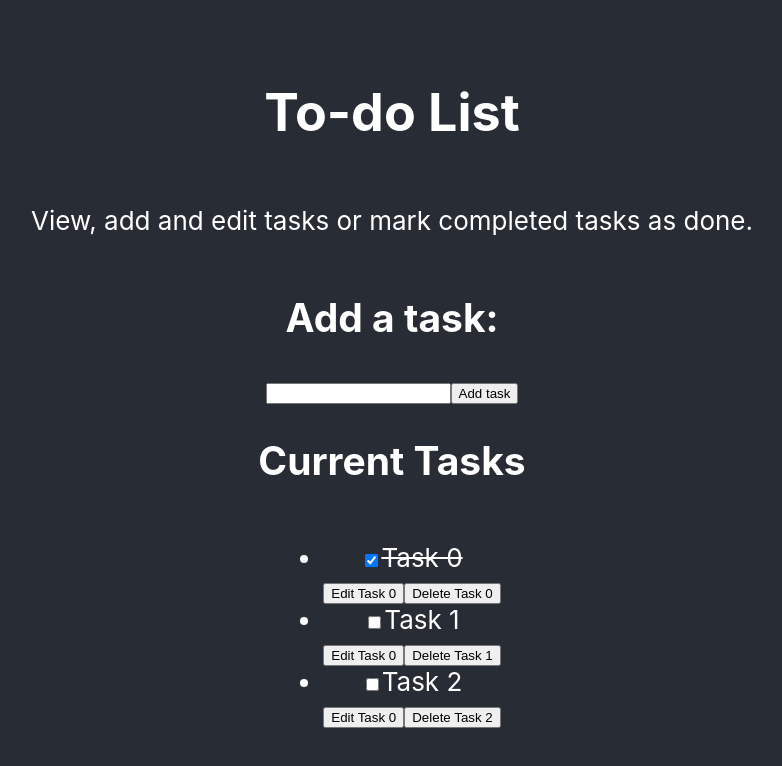
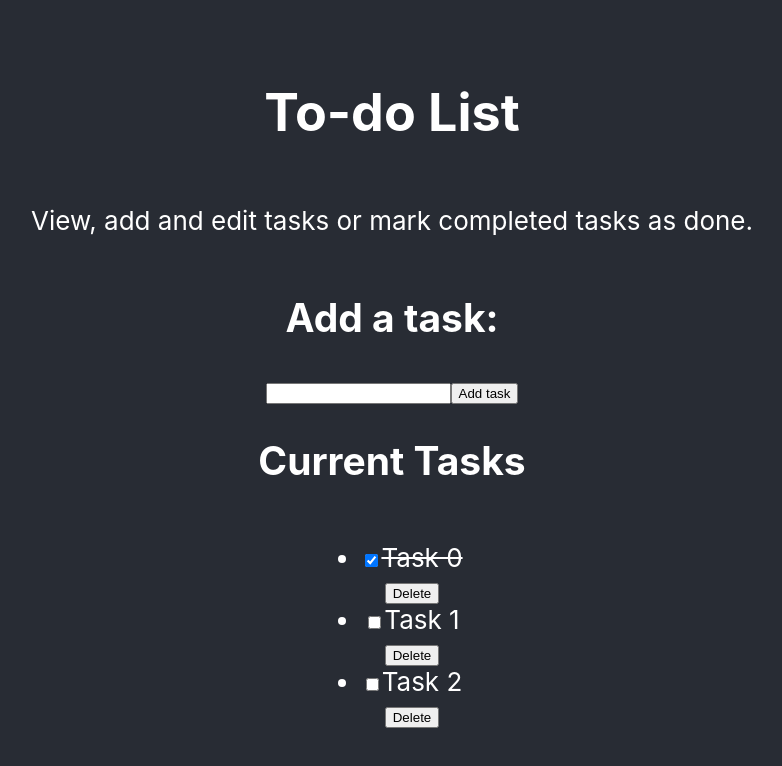
Before and after one commit to Cabba4/To-Do-App, a React (Create React App) app in the folder frontend/: page / in a window 1280 px wide. Shown: the top 766 px of the page, without its empty margins (248-1030 px from the left). Built offline with nearby package versions, Linux system fonts and the light colour scheme.

Commit message:
Update test, remove task name from delete button. Closes #10

```diff
--- a/frontend/src/components/Todo.js
+++ b/frontend/src/components/Todo.js
@@ -19,15 +19,12 @@ export default function Todo(props) {
                 </label>
             </div>
             <div>
-                <button type="button" className="button">
-                    Edit <span className="visually-hidden">Task 0</span>
-                </button>
                 <button
                     type="button"
                     className="button"
                     onClick={() => props.deleteTask(props.id)}
                 >
-                    Delete <span className="visually-hidden">{props.name}</span>
+                    Delete
                 </button>
             </div>
         </li>
```
Also changed, not shown: 1 other file (tests, documents, lock files or other folders).
